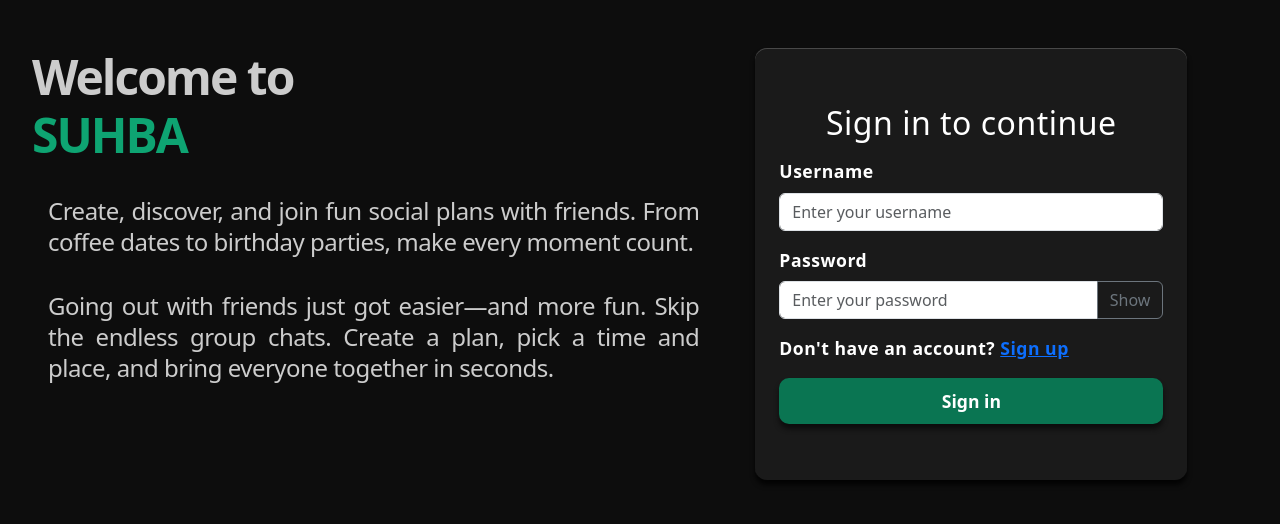
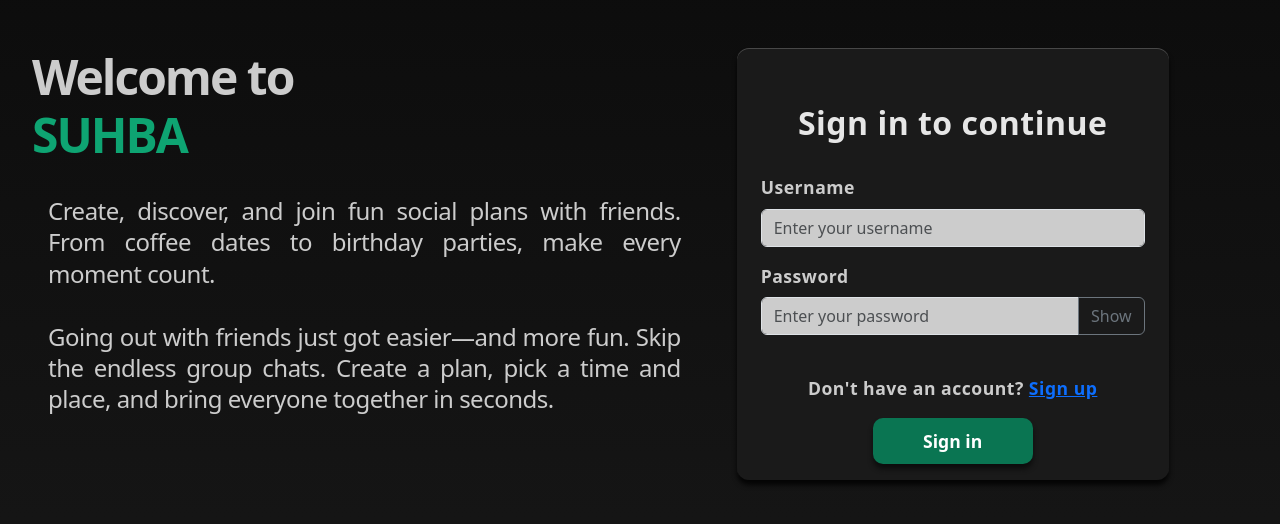
Before and after one commit to xhasanzx/Eventify, a React (Vite) app in the folder frontend/: page /login in a window 1280 px wide. Shown: the top 524 px of the page. Built offline with nearby package versions, Linux system fonts and the light colour scheme; no server answers.

Commit message:
reworked logout css

```diff
--- a/frontend/src/components/AddPlanForm.jsx
+++ b/frontend/src/components/AddPlanForm.jsx
@@ -38,8 +38,8 @@ export default function AddPlanForm({ plans, setPlans }) {
   };
 
   return (
-    <div className="edit-plan-form">
-      <h3 className="edit-plan-form-header">Create a new plan</h3>
+    <div className="add-plan-form">
+      <h3 className="add-plan-form-header">Create a new plan</h3>
       <div>
         {newPlan.image_url && (
           <img
--- a/frontend/src/components/LoginForm.jsx
+++ b/frontend/src/components/LoginForm.jsx
@@ -37,7 +37,7 @@ export default function LoginForm() {
   return (
     <div className="login-form">
       <div className="card-body" style={{ padding: "24px" }}>
-        <h2 className="text-center mb-3 header">Sign in to continue</h2>
+        <h2 className="login-form-title">Sign in to continue</h2>
         {error && (
           <div className="alert alert-danger py-2" role="alert">
             {error}
@@ -79,6 +79,7 @@ export default function LoginForm() {
             </div>
           </div>
 
+          <div className="login-form-button-container">
             <p>
               Don't have an account? <Link to="/signup">Sign up</Link>
             </p>
@@ -90,6 +91,7 @@ export default function LoginForm() {
             >
               {isLoading ? "Signing in..." : "Sign in"}
             </button>
+          </div>
         </form>
       </div>
     </div>
--- a/frontend/src/components/logout.jsx
+++ b/frontend/src/components/logout.jsx
@@ -1,58 +1,17 @@
+import "../style/style.css";
+
 export default function Logout({ onConfirm, onCancel }) {
-  const overlayStyle = {
-    position: "fixed",
-    top: 0,
-    left: 0,
-    width: "100vw",
-    height: "100vh",
-    backgroundColor: "rgba(0,0,0,0.45)",
-    display: "flex",
-    alignItems: "center",
-    justifyContent: "center",
-    zIndex: 1050,
-  };
-
-  const modalStyle = {
-    backgroundColor: "#fff",
-    width: "100%",
-    maxWidth: "720px",
-    borderRadius: "12px",
-    boxShadow: "0 10px 25px rgba(0,0,0,0.2)",
-    overflow: "hidden",
-    padding: "1rem",
-  };
-
-  const bodyStyle = {
-    padding: "1rem",
-    paddingLeft: "0",
-    color: "#444",
-    fontSize: "1.2rem",
-    fontWeight: 600,
-    letterSpacing: 0.2,
-  };
-
-  const footerStyle = {
-    padding: "14px 20px",
-    borderTop: "1px solid #eee",
-    display: "flex",
-    gap: "12px",
-    justifyContent: "flex-end",
-    fontWeight: 600,
-    letterSpacing: 0.2,
-  };
 
   return (
-    <div style={overlayStyle} role="dialog" aria-modal="true">
-      <div style={modalStyle}>
-        <div className="header">Confirm Logout</div>
-        <div style={bodyStyle}>
-          Are you sure you want to log out? You will need to sign in again.
-        </div>
-        <div style={footerStyle}>
-          <button className="btn btn-outline-secondary" onClick={onCancel}>
+    <div className="logout-overlay" role="dialog" aria-modal="true">
+      <div className="logout-container">
+        <div className="logout-title">Confirm Logout</div>
+        <div className="logout-body">Are you sure you want to log out?</div>
+        <div className="logout-footer">
+          <button className="button-cancel" onClick={onCancel}>
             Cancel
           </button>
-          <button className="btn btn-danger" onClick={onConfirm}>
+          <button className="button-danger" onClick={onConfirm}>
             Logout
           </button>
         </div>
--- a/frontend/src/style/style.css
+++ b/frontend/src/style/style.css
@@ -1,10 +1,3 @@
-/* Resets*/
-* {
-  margin: 0;
-  padding: 0;
-  box-sizing: border-box;
-}
-
 /* CSS Variables */
 :root {
   --bg-dark: hsl(0, 0%, 5%);
@@ -14,6 +7,7 @@
   --primary-light: hsl(160, 84%, 40%);
   --primary-medium: hsl(160, 84%, 35%);
   --primary-dark: hsl(160, 84%, 25%);
+  --primary-danger: hsl(0, 75%, 40%);
 
   --text-light: hsl(0, 0%, 90%);
   --text-medium: hsl(0, 0%, 80%);
@@ -22,40 +16,134 @@
   --card-shadow: inset 0 1px hsla(0, 0%, 100%, 0.2),
     0 5px 5px rgba(0, 0, 0, 0.8);
 
+  --font-size-xlarge: 2rem;
   --font-size-large: 1.5rem;
   --font-size-medium: 1.3rem;
   --font-size-small: 1.1rem;
   --font-size-x-small: 1rem;
 }
 
-#root {
+/* Resets*/
+html,
+body {
+  margin: 0;
+  padding: 0;
+  overflow-x: hidden; /* stop horizontal scrolling */
   height: 100%;
-  min-height: 100vh;
   width: 100%;
-  background-color: var(--bg-dark);
-  /* background: linear-gradient(to bottom, var(--bg-dark), var(--bg-medium)); */
+  background: linear-gradient(to bottom, var(--bg-dark), var(--bg-medium));
 }
 
-.login-page {
-  padding: 3rem 2rem 3rem 2rem;
+* {
+  margin: 0;
+  padding: 0;
+  box-sizing: border-box;
 }
 
-.login-form {
-  width: 27rem;
-  height: 27rem;
+.logout-overlay {
+  position: fixed;
+  top: 0;
+  left: 0;
+  width: 100vw;
+  height: 100vh;
+  background-color: rgba(0, 0, 0, 0.45);
   display: flex;
   align-items: center;
+  justify-content: center;
+  z-index: 1050;
+}
+
+.logout-container {
   background-color: var(--bg-medium);
+  color: var(--text-light);
+  padding: 2rem;
+  border-radius: 10px;
+  box-shadow: 0 5px 5px var(--bg-dark);
+}
+
+.logout-title {
+  color: var(--text-light);
+  font-size: var(--font-size-large);
+  font-weight: 700;
+  letter-spacing: 0.5px;
+  text-align: center;
+}
+
+.logout-body {
+  text-align: center;
+  margin-top: 1rem;
+  color: var(--text-medium);
+  font-size: var(--font-size-medium);
+  font-weight: 500;
+  letter-spacing: 0.5px;
+  text-align: center;
+}
+
+.logout-footer {
+  padding: 14px 20px;
+  border-top: 1px solid #eee;
+  display: flex;
+  align-items: center;
+  justify-content: center;
+  font-weight: 600;
+  gap: 12px;
+}
+
+.my-button {
+  background-color: var(--primary-medium);
   color: white;
-  font-weight: 600;
-  font-size: 1.1rem;
+  font-size: var(--font-size-medium);
+  font-weight: 700;
   letter-spacing: 0.5px;
-  border-radius: 12px;
-  box-shadow: var(--card-shadow);
+  padding: 0.4rem 0.6rem;
+  border: none;
+  border-radius: 8px;
+  width: auto;
+}
+
+.button-danger {
+  width: 10rem;
+  text-decoration: none;
+  background: var(--primary-danger);
+  color: white;
+  padding: 10px 16px;
+  margin-top: 1rem;
+  border-radius: 10px;
+  font-weight: 700;
+  border: none;
+  box-shadow: 0 5px 5px var(--bg-dark);
+  transition: transform 0.3s ease;
+}
+
+.button-danger:hover {
+  transform: translateY(-1px);
+  box-shadow: 0px 1px 5px var(--bg-dark);
+}
+
+.button-cancel {
+  width: 10rem;
+  text-decoration: none;
+  background: var(--primary-medium);
+  color: white;
+  padding: 10px 16px;
+  margin-top: 1rem;
+  border-radius: 10px;
+  font-weight: 700;
+  border: none;
+  box-shadow: 0 5px 5px var(--bg-dark);
+  transition: transform 0.3s ease;
+}
+
+.button-cancel:hover {
+  transform: translateY(-1px);
+  box-shadow: 0px 1px 5px var(--bg-dark);
 }
 
 .button-primary {
-  width: 100%;
+  width: 10rem;
+  display: flex;
+  align-items: center;
+  justify-content: center;
   text-decoration: none;
   background: var(--primary-dark);
   color: white;
@@ -69,11 +157,50 @@
 
 .button-primary:hover {
   transform: translateY(-1px);
-  box-shadow: 0px 1px 5px var(--bg-light);
+  box-shadow: 0px 1px 5px var(--bg-dark);
 }
 
 .suhba-title {
   color: var(--primary-medium);
+}
+
+.login-page {
+  padding: 3rem 4rem 4rem 2rem;
+}
+
+.login-form {
+  width: 27rem;
+  height: 27rem;
+  display: flex;
+  flex-direction: column;
+  background-color: var(--bg-medium);
+  color: var(--text-medium);
+  font-weight: 600;
+  font-size: var(--font-size-small);
+  letter-spacing: 0.5px;
+  border-radius: 12px;
+  box-shadow: var(--card-shadow);
+}
+
+.login-form-title {
+  margin-top: 2rem;
+  margin-bottom: 2rem;
+  text-align: center;
+  color: var(--text-light);
+  font-size: var(--font-size-xlarge);
+  font-weight: 700;
+  letter-spacing: 0.5px;
+}
+
+.login-form input {
+  background-color: var(--text-medium);
+}
+
+.login-form-button-container {
+  margin-top: 2.5rem;
+  display: flex;
+  flex-direction: column;
+  align-items: center;
 }
 
 .login-page-title {
@@ -231,7 +358,7 @@
   box-shadow: 0 4px 6px rgba(0, 0, 0, 0.1);
 }
 
-.edit-plan-form {
+.add-plan-form {
   background: var(--bg-medium);
   color: var(--text-medium);
   font-size: var(--font-size-xsmall);
@@ -242,28 +369,16 @@
   border-radius: 12px;
 }
 
-.edit-plan-form-header {
+.add-plan-form-header {
   color: var(--text-light);
   text-align: center;
   font-size: var(--font-size-large);
   font-weight: 700;
 }
 
-.edit-plan-form input{
+.add-plan-form input {
   background-color: var(--text-medium);
   margin: 0;
-}
-
-.my-button {
-  background-color: var(--primary-medium);
-  color: white;
-  font-size: var(--font-size-medium);
-  font-weight: 700;
-  letter-spacing: 0.5px;
-  padding: 0.4rem 0.6rem;
-  border: none;
-  border-radius: 8px;
-  width: auto;
 }
 
 .user-details-container {
```
Lines whose indentation alone changed are shown as unchanged.
